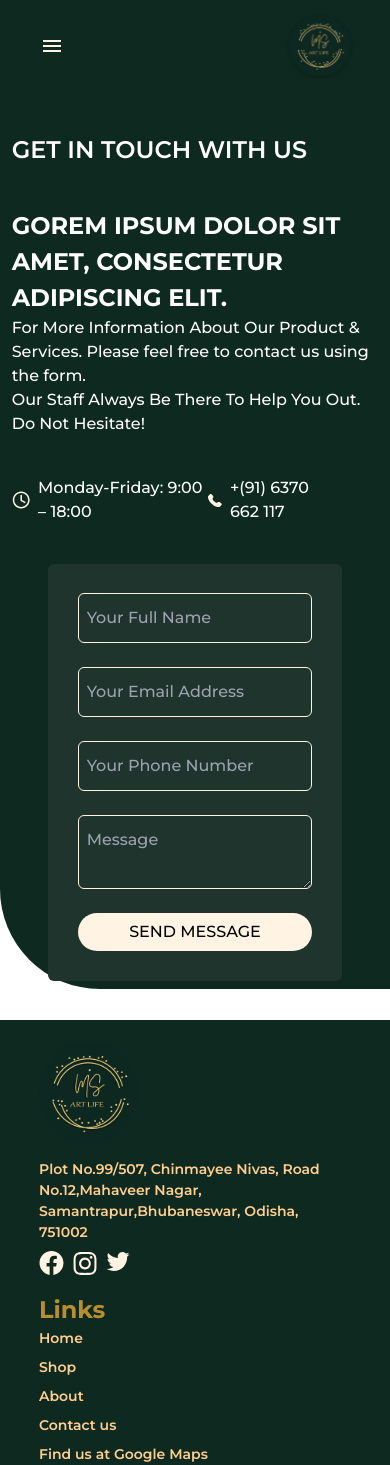
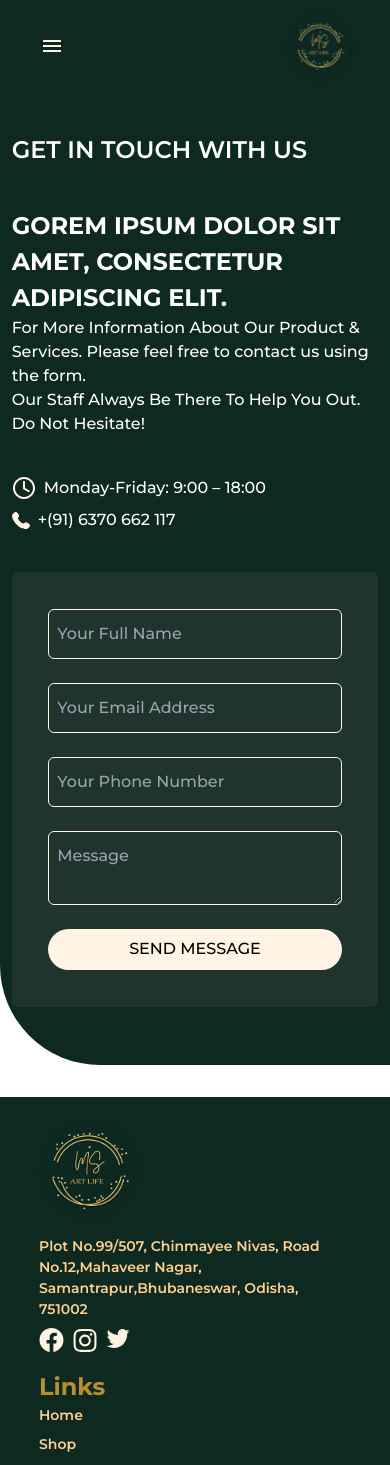
Before and after one commit to biswa2411/msweb, a Next.js app: page /contact-us in a window 390 px wide. Shown: the top 1465 px of the page. Built offline with nearby package versions, Linux system fonts and the light colour scheme.

Commit message:
Updated the contact page responsiveness

```diff
--- a/src/app/(with-nav-bar)/contact-us/page.tsx
+++ b/src/app/(with-nav-bar)/contact-us/page.tsx
@@ -25,12 +25,12 @@ const Contact = () => {
 
   return (
     <div className="pb-[8%] bg-white">
-      <div className="md:px-[10%] px-[3%] md:pt-[5%] pb-[2%] flex md:flex-row  flex-col justify-between items-center bg-[#0E2920] font-medium text-[16px] rounded-bl-[100px]">
-        <div className="text-white pr-[2%]">
+      <div className="md:px-[10%] px-[3%] md:pt-[5%] pb-[15%] sm:pb-[2%] flex md:flex-row  flex-col justify-between items-center bg-[#0E2920] font-medium text-[16px] rounded-bl-[100px]">
+        <div className="text-white pr-[2%] md:w-[100%]">
           <h4 className="uppercase font-semibold text-[24px] pt-10">
             Get In Touch With Us
           </h4>
-          <h2 className="font-bold text-[24px] md:text-[28px] lg:text-[48px] uppercase pt-10">
+          <h2 className="font-bold text-[24px] md:text-[28px] lg:text-[42px] uppercase pt-10">
             Gorem ipsum dolor sit amet, consectetur adipiscing elit.
           </h2>
           <p>
@@ -38,7 +38,7 @@ const Contact = () => {
             to contact us using the form.
           </p>
           <p>Our Staff Always Be There To Help You Out. Do Not Hesitate!</p>
-          <div className="flex justify-between py-10">
+          <div className="flex flex-col lg:flex-row  justify-between py-10 gap-2">
             <div className="flex items-center gap-2">
               <svg
                 width="24"
@@ -77,7 +77,7 @@ const Contact = () => {
             </div>
           </div>
         </div>
-        <div className="w-[100%] px-[10%] md:px-[0%] lg:px-[10%]">
+        <div className="w-full sm:px-[10%] md:px-[0%] lg:px-[5%]">
           <div className="bg-[#1e342c]  p-[10%] rounded-md">
             <form onSubmit={handleSubmit}>
               <div className="flex flex-col justify-center items-center gap-6 ">
```
